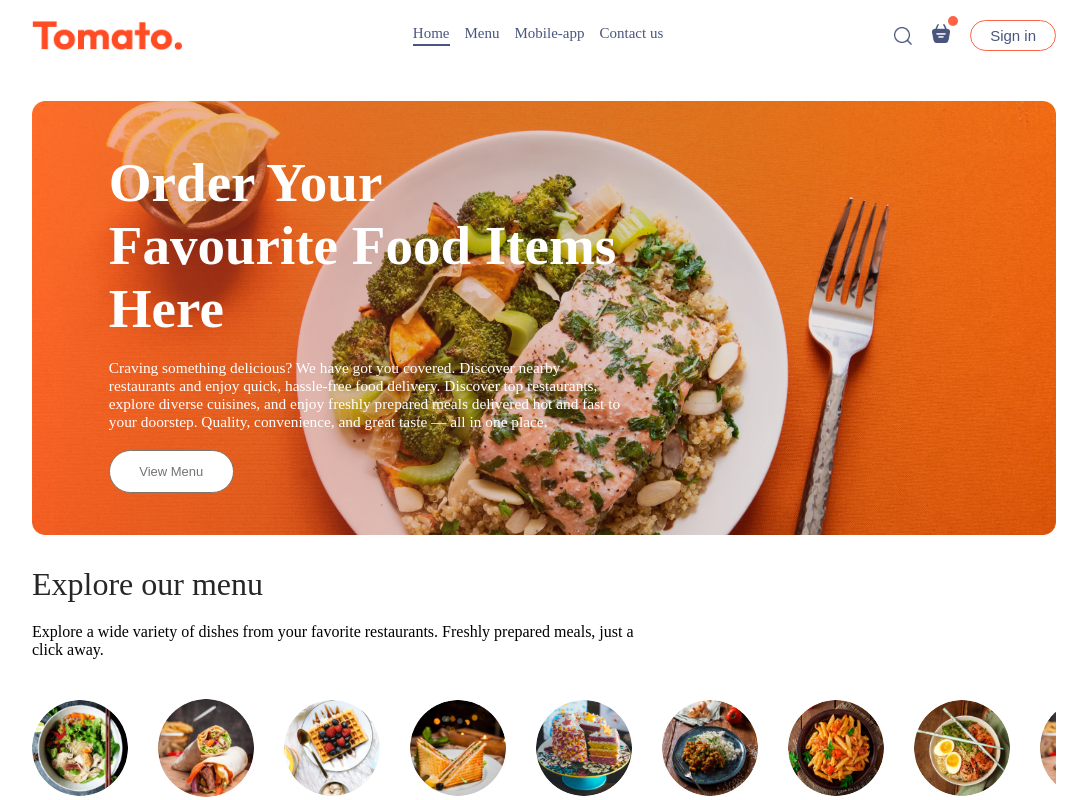
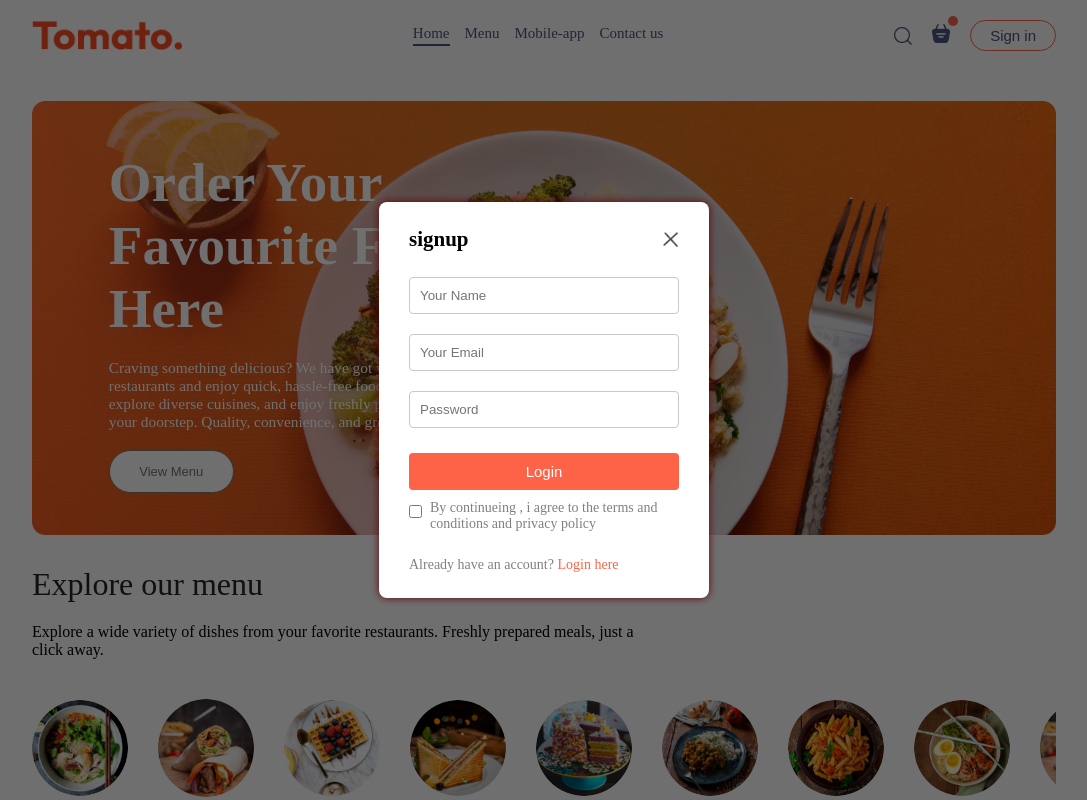
Before and after one commit to AyushiJat10/food-delivery-application, a React (Vite) app: page / in a window 1280 px wide. Both pictures are taken after a click on the button "Sign in". Shown: the top 800 px of the page, without its empty margins (96-1183 px from the left). Built offline with nearby package versions, Linux system fonts and the light colour scheme.

Commit message:
created the login popup page successfully

```diff
--- a/src/App.jsx
+++ b/src/App.jsx
@@ -1,4 +1,4 @@
-import React from 'react'
+import React, { useState } from 'react'
 import Navbar from './components/Navbar/Navbar'
 import { Route, Routes } from 'react-router-dom'
 import PlaceOrder from './pages/PlaceOrder/PlaceOrder'
@@ -6,13 +6,16 @@
 import Cart from './pages/Cart/Cart'
 import Footer from './components/Footer/Footer'
 import AppDownload from './components/AppDownload/AppDownload'
+import LoginPopup from './components/LoginPopup/LoginPopup'
 
 
 const App = () => {
+  const[showLogin,setshowLogin]=useState(false)
   return (
     <>
+    {showLogin?<LoginPopup setshowLogin={setshowLogin}/>:<></>}
     <div className='app'>
-      <Navbar/>
+      <Navbar setshowLogin={setshowLogin}/>
       <Routes>
         <Route path='/' element={<Home/>} />
         <Route path='/cart' element={<Cart />} />
--- /dev/null
+++ b/src/components/LoginPopup/LoginPopup.css
@@ -0,0 +1,66 @@
+.login-popup{
+    position: absolute;
+    z-index: 1;
+    width: 100%;
+    height: 100%;
+    background-color: #00000090;
+    display:grid;
+}
+.login-popup-container{
+    place-self: center;
+    width: max(23vw,330px);
+    color: #808080;
+    background-color: white;
+    display: flex;
+    flex-direction: column;
+    gap: 25px;
+    padding: 25px 30px;
+    border-radius: 8px;
+    font-size: 14px;
+    animation: fadeIn 0.5s;
+    box-shadow: 0px 0px  8px rgb(98, 4, 4);
+}
+.login-popup-title{
+    display: flex;
+    justify-content: space-between;
+    align-items: center;
+    color: black;
+}
+.login-popup-title img{
+    cursor: pointer;
+    width: 16px;
+}
+.login-popup-inputs{
+    display: flex;
+    flex-direction: column;
+    gap: 20px;
+}
+.login-popup-inputs input{
+    outline: none;
+    border: 1px solid #c9c9c9;
+    padding: 10px;
+    border-radius: 4px;
+}
+.login-popup-container button{
+    padding: 10px;
+    border: none;
+    border-radius: 4px;
+    color: white;
+    background-color: tomato;
+    font-size: 15px;
+    cursor: pointer;
+}
+.login-popup-condition{
+    display: flex;
+    align-items: start;
+    gap: 8px;
+    margin-top: -15px;
+}
+.login-popup-condition input{
+    margin-top: 5px;
+}
+.login-popup p span{
+    color: tomato;
+    font-weight: 500;
+    cursor: pointer;
+}
--- /dev/null
+++ b/src/components/LoginPopup/LoginPopup.jsx
@@ -0,0 +1,36 @@
+import React, { useState } from 'react'
+import './LoginPopup.css'
+import { assets } from '../../assets/assets'
+const LoginPopup = ({setshowLogin}) => {
+    const[currState,setcurrState]=useState("signup")
+  return (
+    <div className='login-popup'>
+      <form  className="login-popup-container">
+        <div className="login-popup-title">
+            <h2>{currState}</h2>
+            <img onClick={()=>setshowLogin(false)} src={assets.cross_icon} alt="" />
+
+        </div>
+        <div className="login-popup-inputs">
+             {currState==="Login"?<></>:<input type="text" placeholder='Your Name' required />}
+
+            <input type="email"  placeholder='Your Email' required />
+            <input type="password" placeholder='Password' required />
+        </div>
+        <button>{currState==="Sign up"?"Create Account":"Login"}</button>
+        <div className="login-popup-condition">
+            <input type="checkbox" required />
+            <p>By continueing , i agree to the terms and conditions and privacy policy</p>
+        </div>
+        {currState==="Login"?
+        <p>Create new account? <span onClick={()=>setcurrState("Sign up")}>Click here</span></p>
+    :<p>Already have an account? <span onClick={()=>setcurrState("Login")}>Login here</span></p>}
+
+
+
+      </form>
+    </div>
+  )
+}
+
+export default LoginPopup
--- a/src/components/Navbar/Navbar.jsx
+++ b/src/components/Navbar/Navbar.jsx
@@ -2,7 +2,7 @@
 import './Navbar.css'
 import { assets } from '../../assets/assets'
 import { Link } from 'react-router-dom';
-const Navbar = () => {
+const Navbar = ({setshowLogin}) => {
 
     const [menu,setMenu] = useState("home");
   return (
@@ -20,7 +20,7 @@
         <img src={assets.basket_icon} alt="" />
         <div className='dot'></div>
     </div>
-<button>Sign in</button>
+<button onClick={()=>setshowLogin(true)}>Sign in</button>
 </div>
     </div>
   )
```
